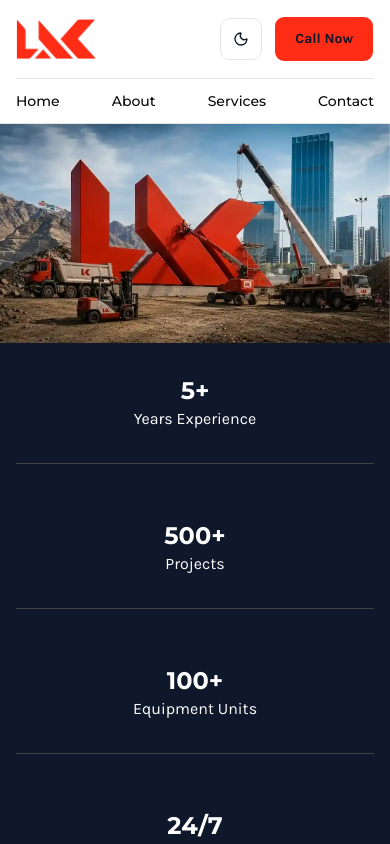
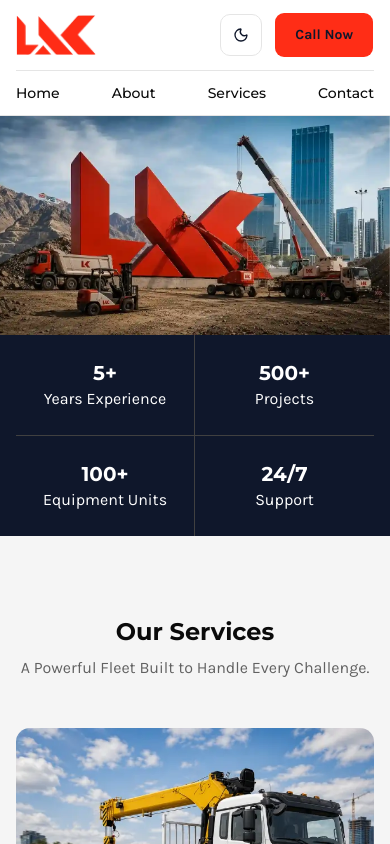
Before and after one commit to ahmad007125/lulualkhaleej, a Next.js app: page / in a window 390 px wide. Shown: the top 844 px of the page. Built offline with nearby package versions, Linux system fonts and the light colour scheme.

Commit message:
Issues fixed

```diff
--- a/app/page.tsx
+++ b/app/page.tsx
@@ -175,24 +175,24 @@ export default function HomePage() {
       {/* Stats Section */}
       <section className="bg-slate-900 text-white">
         <div className="container mx-auto sm:px-6 px-4">
-          <div className="grid gap-6 md:grid-cols-4">
-            <div className="md:border-r border-b border-r-none border-chart-4 p-8 text-center">
-              <h3 className="sm:text-4xl text-2xl font-bold">5+</h3>
+          <div className="grid md:gap-6 gap-0 md:grid-cols-4 grid-cols-2">
+            <div className="border-r md:border-b-0 border-b border-chart-4 md:p-8 px-4 py-6 text-center">
+              <h3 className="md:text-4xl sm:text-2xl text-xl font-bold">5+</h3>
               <p>Years Experience</p>
             </div>
 
-            <div className="md:border-r border-b border-r-none border-chart-4 p-8 text-center">
-              <h3 className="sm:text-4xl text-2xl font-bold">500+</h3>
+            <div className="md:border-r md:border-b-0 border-b border-chart-4 md:p-8 px-4 py-6 text-center">
+              <h3 className="md:text-4xl sm:text-2xl text-xl font-bold">500+</h3>
               <p>Projects</p>
             </div>
 
-            <div className="md:border-r border-b border-r-none border-chart-4 p-8 text-center">
-              <h3 className="sm:text-4xl text-2xl font-bold">100+</h3>
+            <div className="border-r border-chart-4 md:p-8 px-4 py-6 text-center">
+              <h3 className="md:text-4xl sm:text-2xl text-xl font-bold">100+</h3>
               <p>Equipment Units</p>
             </div>
 
-            <div className="p-8 text-center">
-              <h3 className="sm:text-4xl text-2xl font-bold">24/7</h3>
+            <div className="md:p-8 px-4 py-6 text-center">
+              <h3 className="md:text-4xl sm:text-2xl text-xl font-bold">24/7</h3>
               <p>Support</p>
             </div>
           </div>
--- a/components/header.tsx
+++ b/components/header.tsx
@@ -68,7 +68,7 @@ export default function Header() {
           </div>
         </div>
 
-        <div className="sm:hidden flex flex-col gap-4 h-auto items-center justify-between pt-4 pb-2">
+        <div className="sm:hidden flex flex-col sm:gap-4 gap-3 h-auto items-center justify-between sm:pt-4 pt-3 pb-2">
           <div className="flex items-center justify-between gap-3 w-full">
             <Link href="/">
               <Image
--- a/components/theme-toggle.tsx
+++ b/components/theme-toggle.tsx
@@ -18,7 +18,7 @@ export default function ThemeToggle() {
       }
     >
       {theme === "dark" ? (
-        <Sun className="h-4 w-4" />
+        <Sun className="h-4 w-4 text-foreground" />
       ) : (
         <Moon className="h-4 w-4" />
       )}
```
